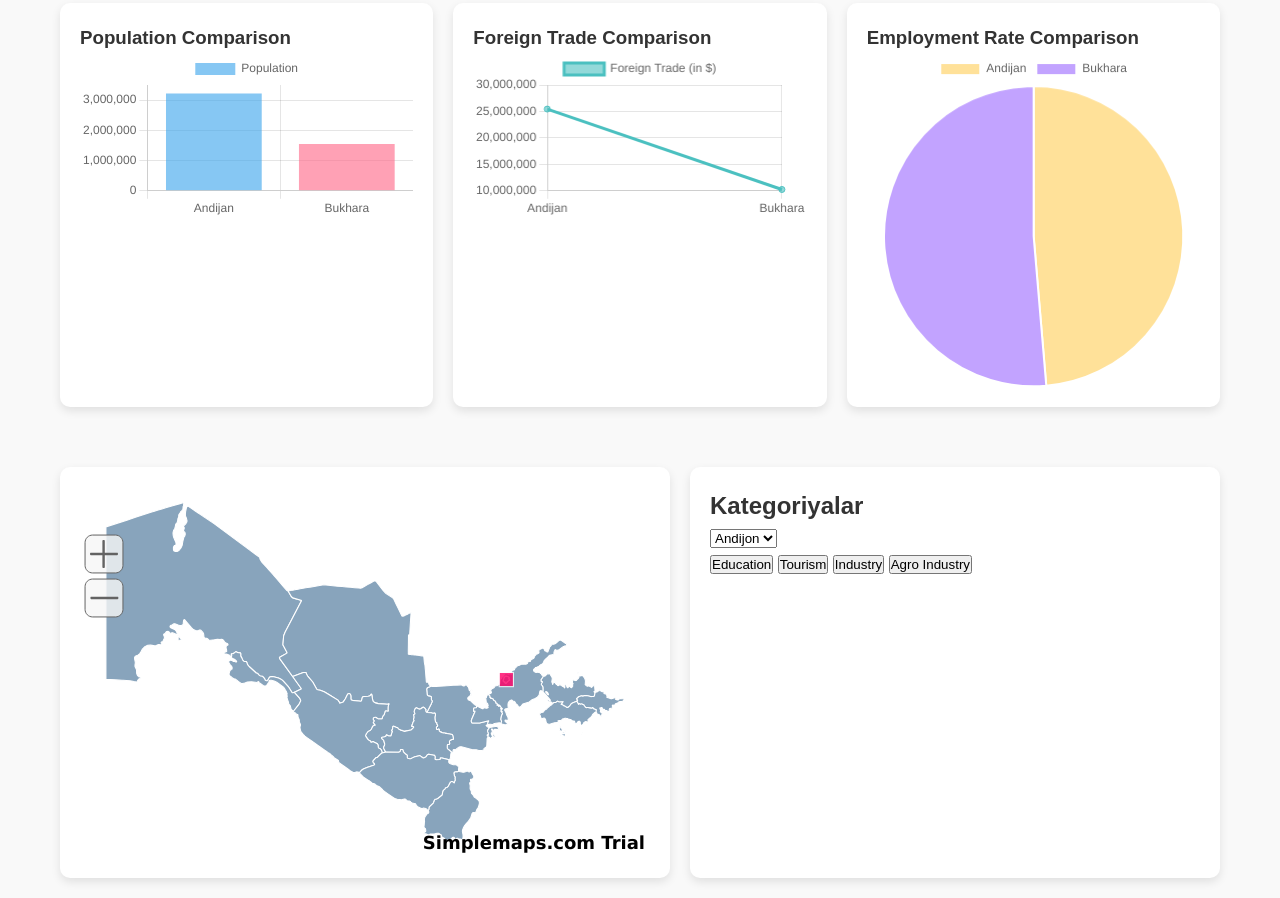
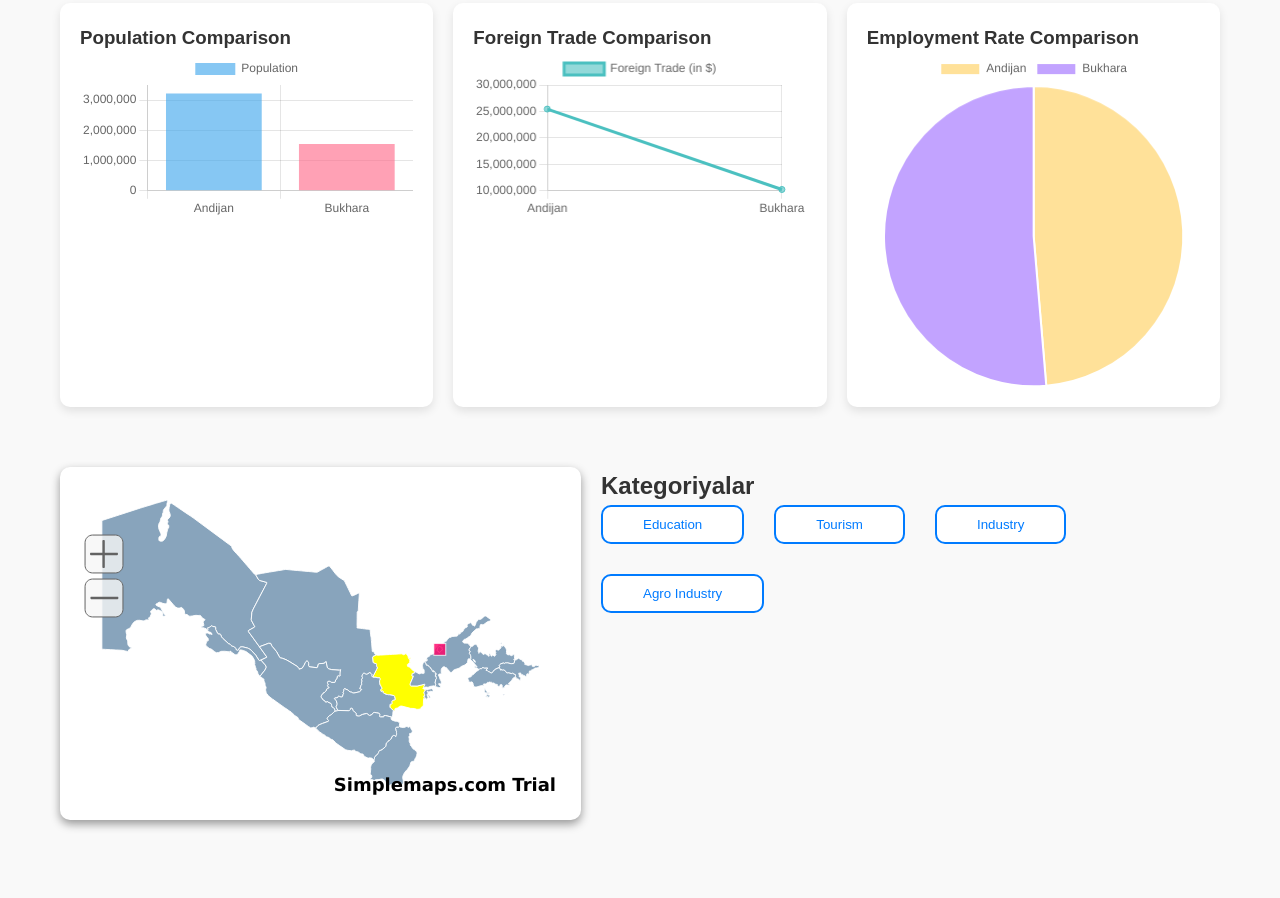
Before and after one commit to RahimovBahtiyor/invest_uz, a plain HTML site: page index.html in a window 1280 px wide. Shown: the part 895-1793 px from the top of the page. After the commit the page ends 1735 px from the top, so only its background shows below. Drawn offline with nearby package versions, Linux system fonts and the light colour scheme.

Commit message:
refactoring

```diff
--- a/index.html
+++ b/index.html
@@ -83,10 +83,6 @@
                 <div id="map" class="map"></div>
                 <div class="categories">
     <h2>Kategoriyalar</h2>
-    <select id="regionSelect3">
-        <option value="andijan">Andijon</option>
-        <option value="bukhara">Buxoro</option>
-    </select>
     <div class="button-group">
         <button class="category-btn">Education</button>
         <button class="category-btn">Tourism</button>
--- a/styles.css
+++ b/styles.css
@@ -128,17 +128,32 @@ table .icon {
   background: white;
   padding: 20px;
   border-radius: 10px;
-  box-shadow: 0 4px 10px rgba(0, 0, 0, 0.1);
+  box-shadow: 0 4px 10px rgba(0, 0, 0, 0.4);
   text-align: center;
 }
+.button-group {
+    display: flex;
+    flex-wrap: wrap;  /* Tugmalarni yangi qatorga joylashtiradi, agar kerak bo'lsa */
+    gap: 30px;  /* Tugmalar orasidagi bo'shliq */
+}
 
-.categories {
-  flex: 1;
-  background: white;
-  padding: 20px;
-  border-radius: 10px;
-  box-shadow: 0 4px 10px rgba(0, 0, 0, 0.1);
+.category-btn {
+    padding: 10px 40px;
+    background-color: white;  /* White background */
+    color: #007BFF;  /* blue text */
+    border: 2px solid #007BFF;  /* blue border */
+    border-radius: 10px;
+    cursor: pointer;
+    transition: all 0.3s ease;  /* Smooth transition for both background and border */
 }
+
+.category-btn:hover {
+    background-color: #1E8FE4;  /* Blue background on hover */
+    color: white;  /* White text on hover */
+    border-color: white;  /* White border on hover */
+}
+
+
 
 @media (max-width: 768px) {
   .compare-section, .heatmap {
--- a/uzbmap/mapdata.js
+++ b/uzbmap/mapdata.js
@@ -92,13 +92,13 @@ var simplemaps_countrymap_mapdata={
       hover_color: "default",
       url: "default"
     },
-    UZJI: {
-      name: "Jizzakh",
-      description: "default",
-      color: "default",
-      hover_color: "default",
-      url: "default"
-    },
+     UZJI: {
+       name: "Jizzakh",
+       description: "16 - 18 yoshgacha, \n institut",  // Line break here
+       color: "yellow",
+       hover_color: "dark yellow",
+       url: "default"
+     },
     UZNG: {
       name: "Namangan",
       description: "default",
```
